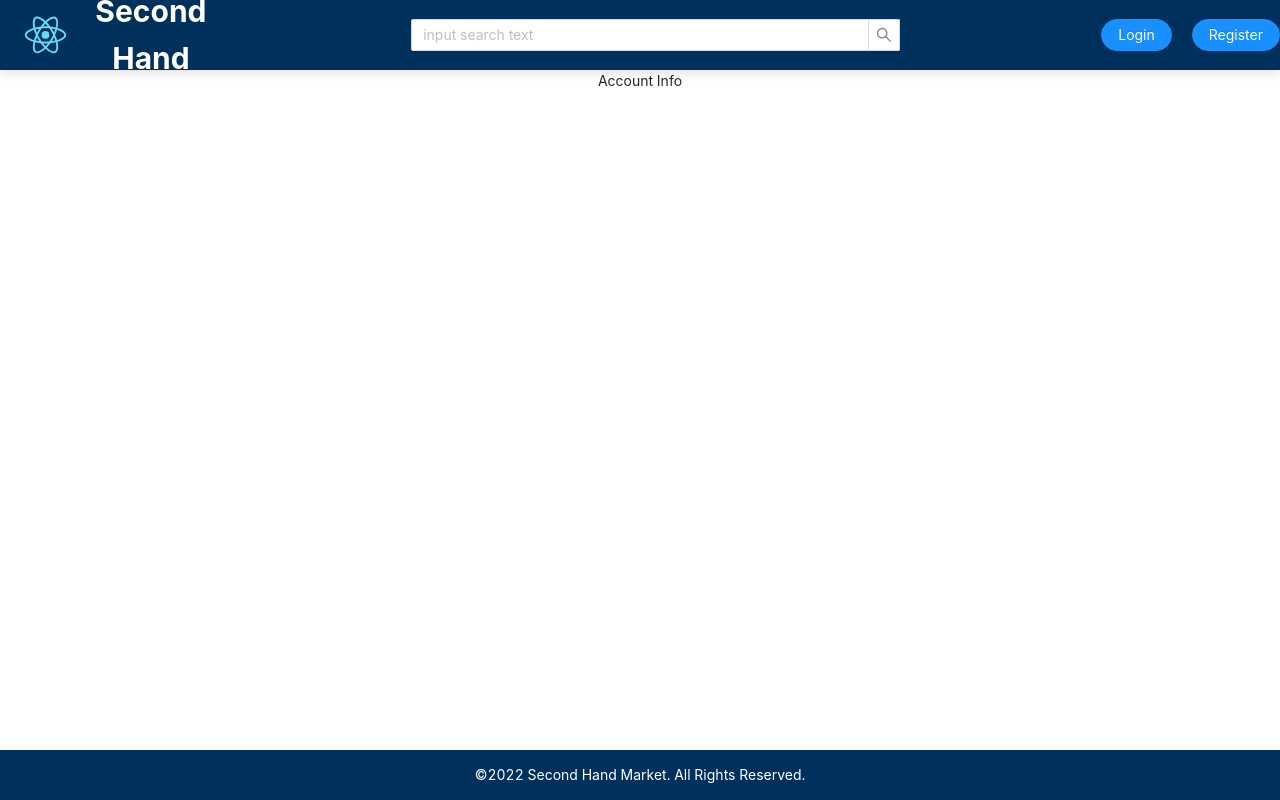
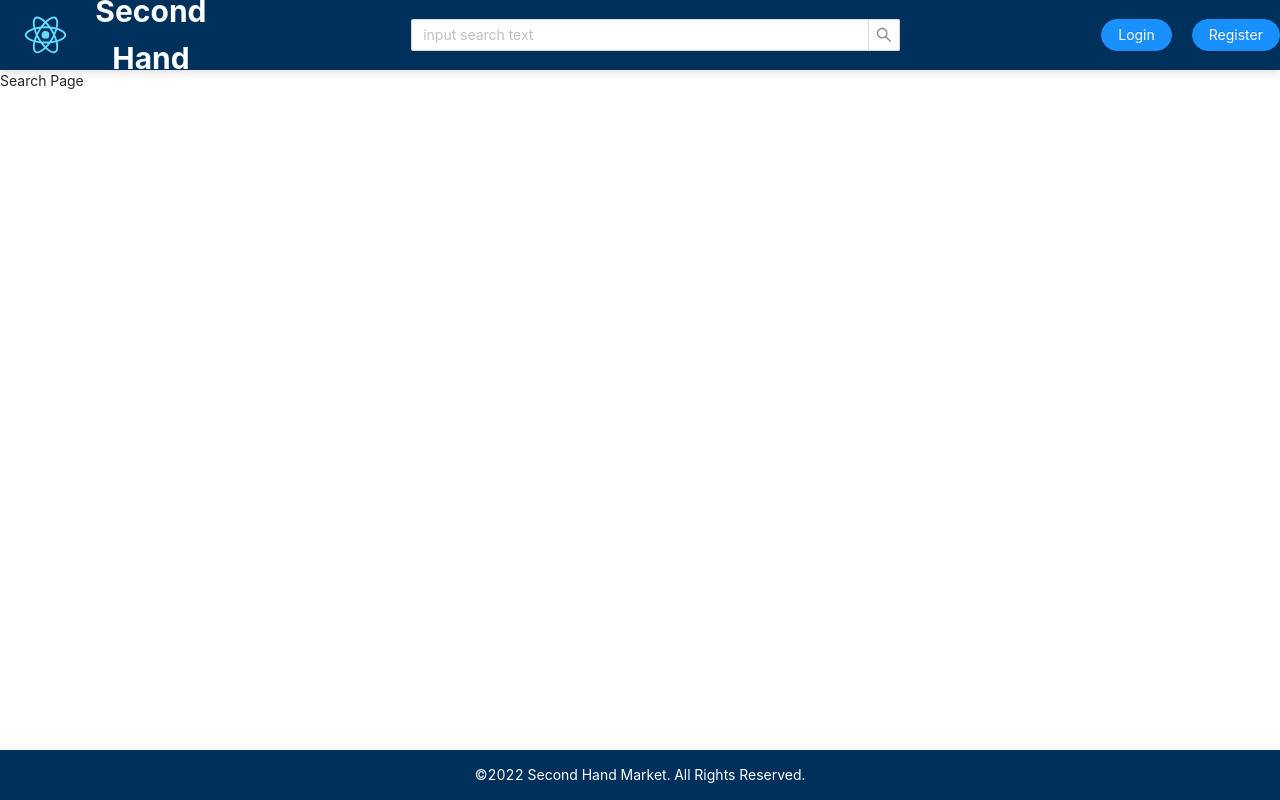
Before and after one commit to suemweng/secondhand, a React (Create React App) app: page / in a window 1280 px wide. Built offline with nearby package versions, Linux system fonts and the light colour scheme.

Commit message:
Main page - func renderContent

```diff
--- a/src/components/Main.js
+++ b/src/components/Main.js
@@ -1,4 +1,5 @@
-import React from "react";
+import React, { useState } from "react";
+import { Row, Col } from 'antd';
 import SearchPage from "./SearchPage";
 import ItemPage from "./ItemPage";
 import AcctInfo from "./AcctInfo";
@@ -6,12 +7,27 @@ import AcctInfo from "./AcctInfo";
 
 function Main () {
 
+    const [acctInfo, setAcctInfo] = useState(false);
+    const [itemId, setItemId] = useState(null);
+
+
     const renderContent = () => {
-        return <AcctInfo />;
+        if (acctInfo) {
+            return <AcctInfo />;
+        }
+
+        if (itemId != null) {
+            return <ItemPage />;
+        }
+
+        return <SearchPage />;
     }
 
     return (
-        renderContent()
+        <Row className='main'>
+            {renderContent()}
+        </Row>
+
     )
 }
 
```
